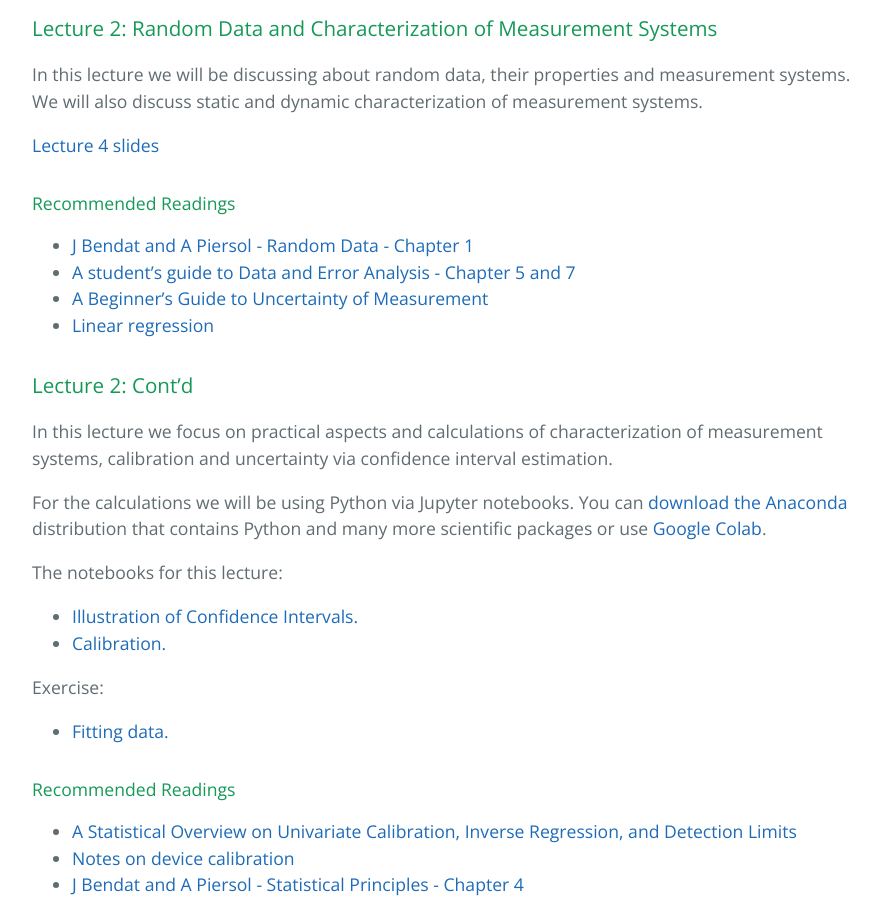
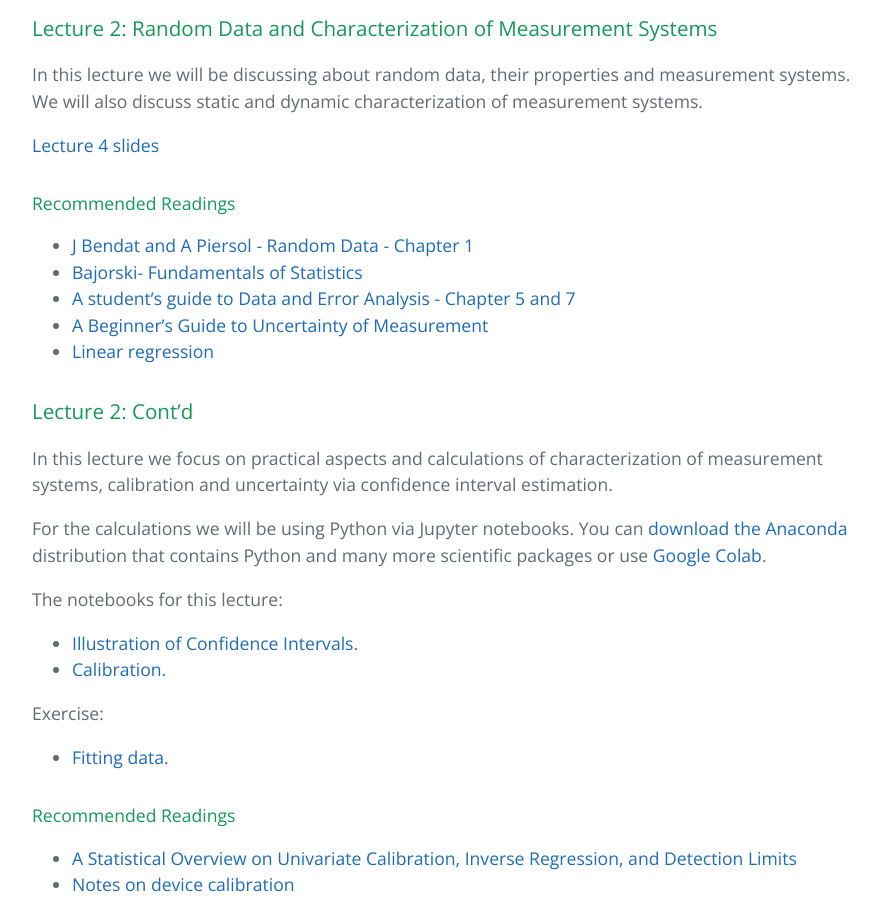
Before and after one commit to opi-lab/optical-metrology-2021, a Jekyll site: the page built from index.md, in a window 1280 px wide and 900 px high, scrolled down 1825 px. Shown: the whole window, without its empty margins (192-1072 px from the left). Built offline with Jekyll 4.4.1, drawn with Linux system fonts in a browser that asks for light colours.

Commit message:
Update index.md

```diff
--- a/index.md
+++ b/index.md
@@ -75,6 +75,7 @@ In this lecture we will be discussing about random data, their properties and me
 #### Recommended Readings
 
 - [J Bendat and A Piersol - Random Data - Chapter 1]({{site.url}}pdfs/02-Bendat-Piersol-chapter-01.pdf)
+- [Bajorski- Fundamentals of Statistics]({{site.url}}pdfs/02-fundamentals-of-statistics.pdf)
 - [A student's guide to Data and Error Analysis - Chapter 5 and 7]({{site.url}}pdfs/guide-to-data-and-error-analysis.pdf)
 - [A Beginner's Guide to Uncertainty of Measurement]({{site.url}}pdfs/mgpg11.pdf)
 - [Linear regression]({{site.url}}https://en.wikipedia.org/wiki/Regression_analysis#Linear_regression "Regression analysis - Wikipedia, the free encyclopedia")
```
